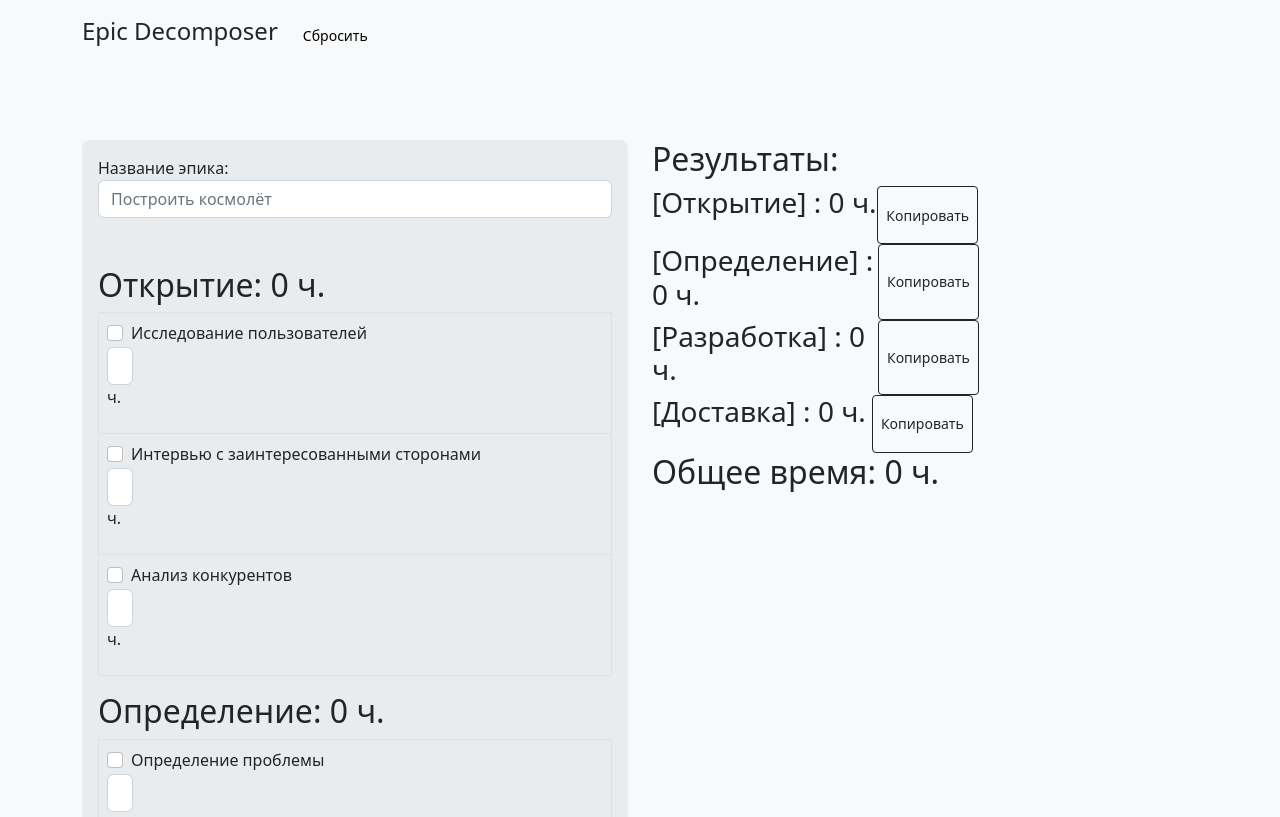
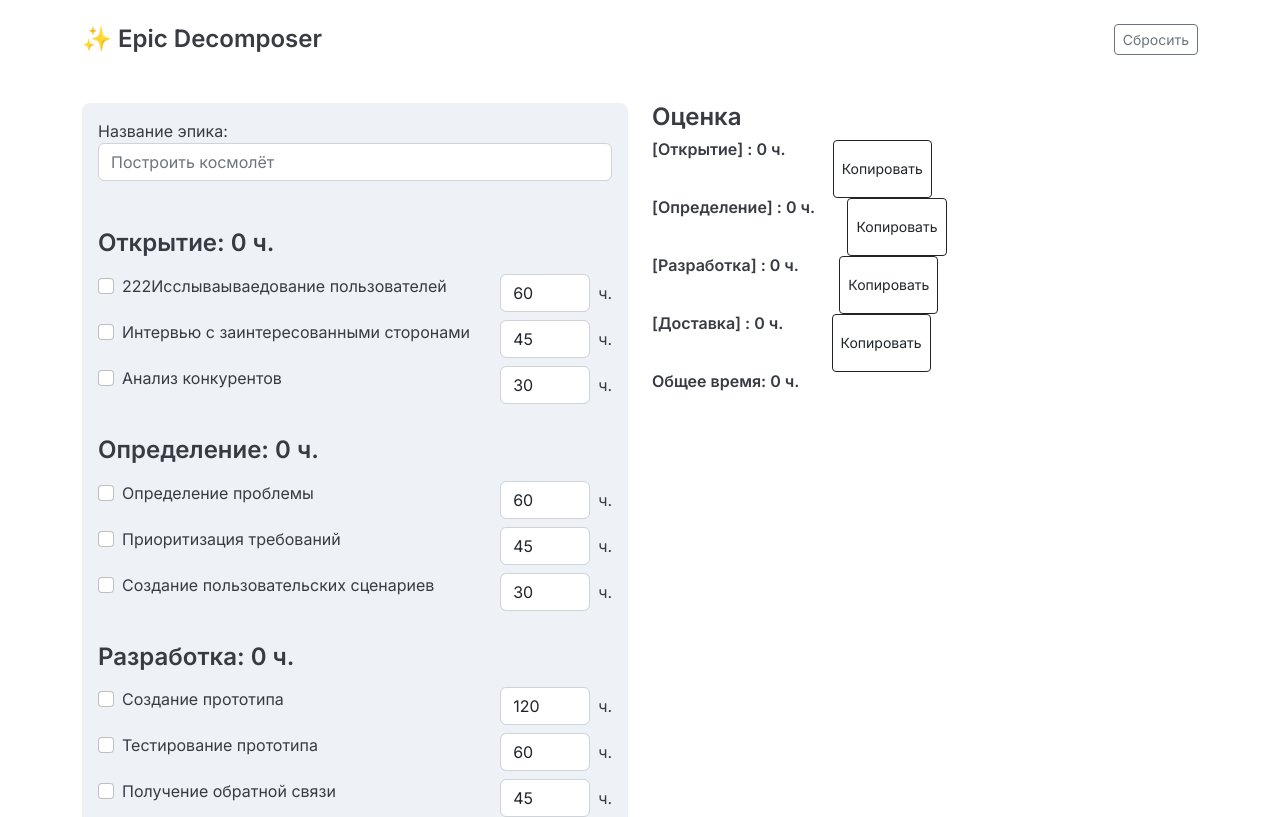
Before and after one commit to vasiliy-dudin/epic-decomposer, a Vue app: page / in a window 1280 px wide. Shown: the top 817 px of the page. Built offline with nearby package versions, Linux system fonts and the light colour scheme.

Commit message:
Фиксит основные баги, добавляет стили

```diff
--- a/index.html
+++ b/index.html
@@ -5,6 +5,9 @@
     <link rel="icon" href="/favicon.ico">
     <meta name="viewport" content="width=device-width, initial-scale=1.0">
     <title>Epic Decomposer</title>
+    <link rel="preconnect" href="https://fonts.googleapis.com">
+  <link rel="preconnect" href="https://fonts.gstatic.com" crossorigin>
+  <link href="https://fonts.googleapis.com/css2?family=Inter:wght@400;600&display=swap" rel="stylesheet">
   </head>
   <body>
     <div id="app"></div>
--- a/src/App.vue
+++ b/src/App.vue
@@ -1,10 +1,10 @@
 <template>
+	<div class="container">
 		<header>
-		<div class="container">
-			<h1 class="logo">Epic Decomposer</h1>
-			<button class="btn btn-sm btn-light ms-3" @click="resetData">Сбросить</button>
+			<h1 class="logo">✨ Epic Decomposer</h1>
+			<button class="btn btn-sm btn-outline-secondary" @click="resetData">Сбросить</button>
+		</header>
 	</div>
-	</header>
 	<div id="app" class="container">
 	  <div class="row">
 		<div class="col-md-6">
@@ -16,34 +16,32 @@
 					</div>
 				</div>
 
-			<div v-for="(stage, stageIndex) in stages" :key="'stage' + stageIndex">
-				<h2>{{ stage.name }}: {{ stageTotalTime(stage) }} ч.</h2>
-				<table class="table table-bordered">
-				<tbody>
-					<tr v-for="(task, taskIndex) in tasksByStage(stage)" :key="'task' + taskIndex">
-					<td>
-						<task-item :task="task" @toggleCheck="toggleCheck" @timeChange="timeChange"></task-item>
-					</td>
-					</tr>
-				</tbody>
-				</table>
+			<div class="stage" v-for="(stage, stageIndex) in stages" :key="'stage' + stageIndex">
+				<h4>{{ stage.name }}: {{ stageTotalTime(stage) }} ч.</h4>
+				<div class="task-item" v-for="(task, taskIndex) in tasksByStage(stage)" :key="'task' + taskIndex">
+				<task-item
+					:task="task"
+					@toggleCheck="toggleCheck"
+					@timeChange="timeChange">
+				</task-item>
+			</div>
 			</div>
 		</div>
 		</div>
 		<div class="col-md-6 results">
-		  <h2>Результаты:</h2>
+		  <h4>Оценка</h4>
 		  <div
 		  	v-for="(stage, index) in stages" :key="'result' + index"
 			class="d-flex justify-content-between"
 			>
-			<h3>[{{ stage.name }}] {{ epicName }}: {{ stageTotalTime(stage) }} ч.</h3>
+			<h6>[{{ stage.name }}] {{ epicName }}: {{ stageTotalTime(stage) }} ч.</h6>
 			<button class="btn btn-sm btn-outline-dark" @click="copyToClipboard(stage)">Копировать</button>
 			<div class="highlight">
 			  <pre class="pre-scrollable"><code>{{ filteredTasks(stage).map(task => `${task.name} - ${task.time} ч.`).join('\n') }}
 			  </code></pre>
 			</div>
 		  </div>
-		  <h2>Общее время: {{ totalTime }} ч.</h2>
+		  <h6>Общее время: {{ totalTime }} ч.</h6>
 		</div>
 	  </div>
 	</div>
@@ -68,12 +66,14 @@
 			tasks: [],
 			stages: [],
 			epicName: '',
+			defaultTasks: [],
 		};
   },
   async mounted() {
 	const data = await loadData();
 	this.tasks = data.tasks;
 	this.stages = data.stages;
+	this.defaultTasks = this.tasks.map(task => ({ ...task }));
 	this.loadState();
 	this.updateTotalTime();
   },
@@ -97,7 +97,7 @@
 		return this.tasks.filter(task => task.stage === stage.name && task.checked);
 	  },
 	  timeChange(task, newValue) {
-			task.time = parseInt(newValue) || 0;
+			task.time = parseFloat(newValue) || 0;
 			this.updateTotalTime();
 			this.saveState();
 		},
@@ -124,7 +124,11 @@
 
 		saveState() {
 			const state = {
-			tasks: this.tasks,
+				tasks: this.tasks.map(task => ({
+				name: task.name,
+				checked: task.checked,
+				time: task.time
+				})),
 				epicName: this.epicName
 			};
 			localStorage.setItem('epicDecomposerState', JSON.stringify(state));
@@ -133,23 +137,23 @@
 			const savedState = localStorage.getItem('epicDecomposerState');
 			if (savedState) {
 				const state = JSON.parse(savedState);
-				this.tasks = state.tasks;
+				this.tasks = this.tasks.map(task => {
+				const savedTask = state.tasks.find(t => t.name === task.name);
+				return savedTask ? { ...task, ...savedTask } : task;
+				});
 				this.epicName = state.epicName;
 			}
 			},
 		resetData() {
-			this.tasks = this.tasks.map(task => ({
+				this.tasks = this.tasks.map((task, index) => ({
 					...task,
 					checked: false,
-			time: 0
+					time: this.defaultTasks[index].time
 				}));
 				this.epicName = '';
 				this.saveState();
 				}
 
 	},
-	// mounted() {
-	//   this.updateTotalTime();
-	// }
   }
   </script>
--- a/src/assets/styles.css
+++ b/src/assets/styles.css
@@ -1,12 +1,19 @@
 body {
-	background: var(--bs-gray-100);
+    color: #393b43;
+	font-family: 'Inter', sans-serif;
+
+
 }
+
+.h1, .h2, .h3, .h4, .h5, .h6, h1, h2, h3, h4, h5, h6 {
+    font-weight: 600;
+}
+
 
 header {
 	display: flex;
 	flex-wrap: wrap;
-	height: 70px;
-	margin-bottom: 70px;
+	margin: 24px 0 48px;
 	flex-direction: row;
 	justify-content: space-between;
 	align-items: center;
@@ -15,15 +22,46 @@ header {
 .logo {
 	display: inline-block;
 	font-size: 1.5rem;
+	margin: 0;
 }
 
 
 
 .tasks {
     padding: 16px;
-    background: var(--bs-gray-200);
+    background: #eef2f6;
     border-radius: 8px;
 }
+
+.stage {
+	display: flex;
+    flex-direction: column;
+	gap: 8px;
+	margin-bottom: 32px;
+}
+
+.task-item {
+    display: flex;
+}
+.form-check {
+    flex: 1 0 auto;
+}
+.input-time {
+	display: inline-flex;
+	flex: 0 0 auto;
+	align-items: center;
+}
+.input-time__input {
+	width: 90px;
+	margin-right: 8px;
+}
+
+.table {
+	--bs-table-border-color: #ced4da;
+}
+
+
+
 
 .results {
 	position: sticky;
--- a/src/components/TaskItem.vue
+++ b/src/components/TaskItem.vue
@@ -1,16 +1,13 @@
 <template>
-	<div class="task-item">
-	  <div class="form-check">
-		<input class="form-check-input" type="checkbox" :id="task.name" :checked="task.checked" @change="toggleCheck" />
-		<label class="form-check-label" :for="task.name">{{ task.name }}</label>
-	  </div>
-	  <div class="input-group mb-3 d-inline-block">
-		<input type="number" class="form-control" :value="task.time" @input="timeChange" step="0.5" min="0" /> ч.
-	  </div>
+	<div class="form-check">
+	  <input class="form-check-input" type="checkbox" :id="task.name" :checked="task.checked" @change="toggleCheck" />
+	  <label class="form-check-label" :for="task.name">{{ task.name }}</label>
+	</div>
+	<div class="input-time">
+	  <input type="number" class="form-control input-time__input" :value="task.time" @input="timeChange" step="0.5" min="0" />
+	  <span> ч.</span>
 	</div>
   </template>
-
-
 
   <script>
   export default {
--- a/src/data.yaml
+++ b/src/data.yaml
@@ -6,7 +6,7 @@ stages:
   - name: Доставка
 
 tasks:
-  - name: Исследование пользователей
+  - name: 222Исслываываедование пользователей
     stage: Открытие
     time: 60
     checked: false
```
Lines whose indentation alone changed are shown as unchanged.
